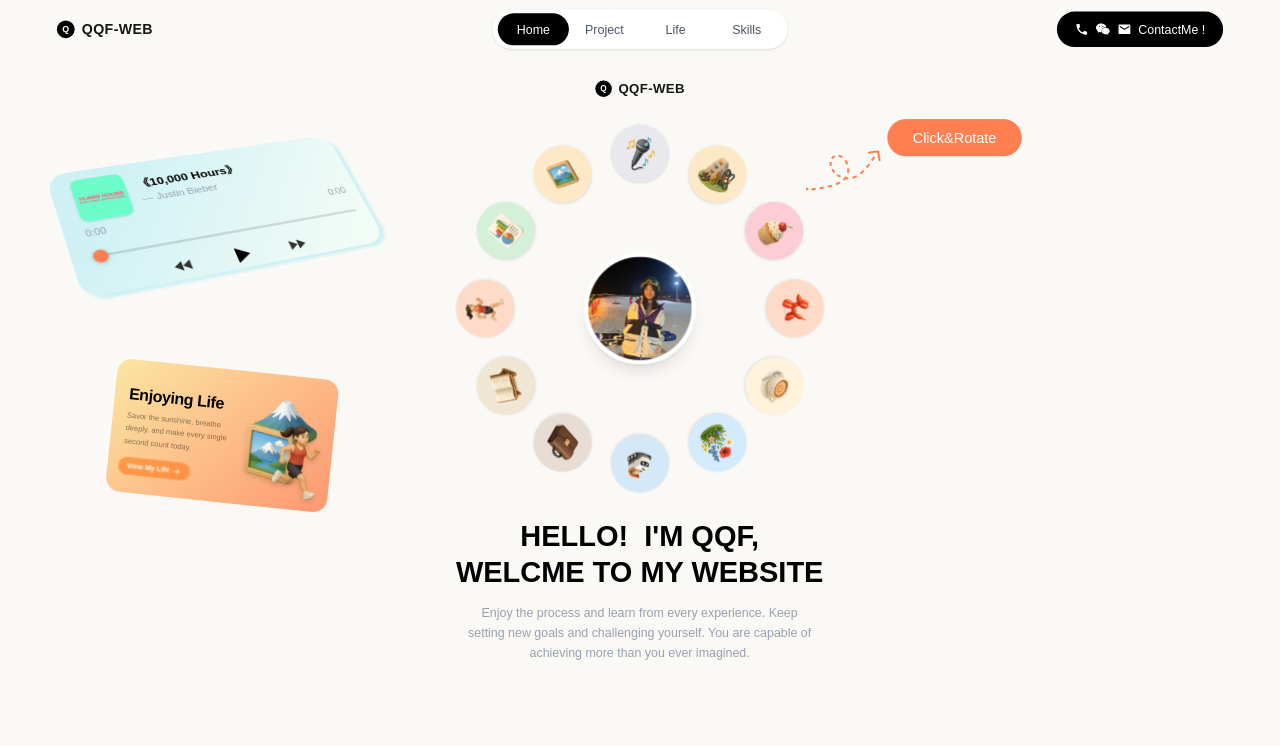
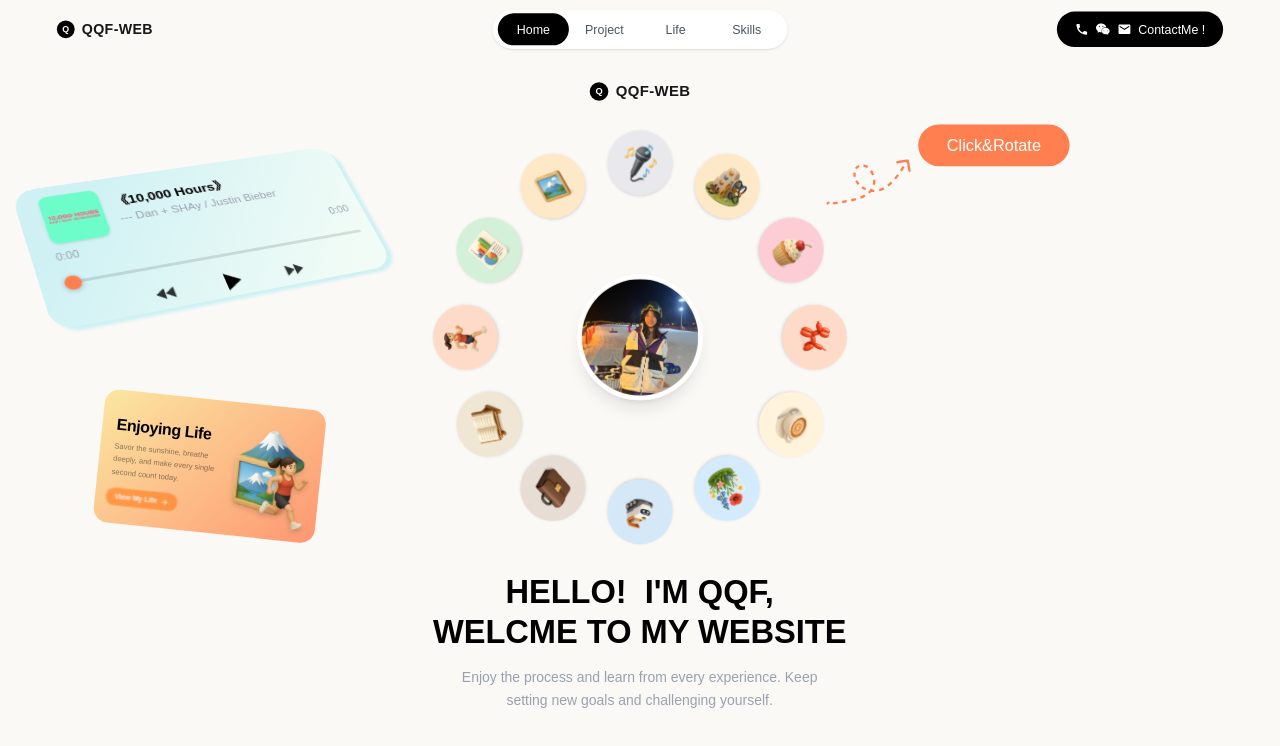
Before and after one commit to QQF-gitbash/qqf_web, a Next.js app in the folder qqfweb/: page / in a window 1280 px wide. Shown: the top 746 px of the page. Built offline with nearby package versions, Linux system fonts and the light colour scheme.

Commit message:
feat: 修复布局bug

```diff
--- a/qqfweb/app/components/AvatarOrbit.tsx
+++ b/qqfweb/app/components/AvatarOrbit.tsx
@@ -1,6 +1,6 @@
 "use client";
 
-import { useState, useEffect, useRef } from "react";
+import { useState, useRef } from "react";
 import Image from "next/image";
 
 const BASE_SIZE = 378; // 设计基准尺寸(px)
@@ -24,17 +24,8 @@ export default function AvatarOrbit() {
   const [spinning, setSpinning] = useState(false);
   const playState = spinning ? "running" : "paused";
   const wrapperRef = useRef<HTMLDivElement>(null);
-  const [scale, setScale] = useState(1);
-
-  useEffect(() => {
-    const update = () => {
-      const vh45 = window.innerHeight * 0.55;
-      setScale(vh45 / BASE_SIZE);
-    };
-    update();
-    window.addEventListener("resize", update);
-    return () => window.removeEventListener("resize", update);
-  }, []);
+  /* 固定缩放：基于设计高度 900px 计算，外层 auto layout 统一处理响应式 */
+  const scale = (900 * 0.55) / BASE_SIZE; // ≈ 1.31
 
   return (
     <div className="flex flex-col items-center justify-center">
@@ -152,7 +143,7 @@ export default function AvatarOrbit() {
           WELCME TO MY WEBSITE
         </h1>
         <p className="text-[12px] text-gray-400 mt-3 max-w-[340px] mx-auto leading-relaxed">
-          Enjoy the process and learn from every experience. Keep setting new goals and challenging yourself. You are capable of achieving more than you ever imagined.
+          Enjoy the process and learn from every experience. Keep setting new goals and challenging yourself.
         </p>
       </div>
     </div>
--- a/qqfweb/app/components/Navbar.tsx
+++ b/qqfweb/app/components/Navbar.tsx
@@ -68,7 +68,7 @@ export default function Navbar() {
       </div>
 
       {/* 右侧：ContactMe 按钮 */}
-      <button className="group flex items-center gap-2 bg-black text-white px-5 py-2.5 rounded-full text-sm font-medium hover:text-[#F2F2F7] transition-colors cursor-pointer">
+      <button className="group flex items-center gap-2 bg-black text-white px-5 py-2.5 rounded-full text-sm font-medium hover:text-[#F5A623] transition-colors cursor-pointer">
         {/* 电话图标 */}
         <svg
           xmlns="http://www.w3.org/2000/svg"
--- a/qqfweb/app/components/SingerCard.tsx
+++ b/qqfweb/app/components/SingerCard.tsx
@@ -187,7 +187,7 @@ export default function SingerCard() {
             <h3 className="text-[13px] font-bold text-black leading-tight truncate">
               《10,000 Hours》
             </h3>
-            <p className="text-[11px] text-gray-400 mt-0.5">--- Justin Bieber</p>
+            <p className="text-[11px] text-gray-400 mt-0.5">--- Dan + SHAy / Justin Bieber</p>
           </div>
         </div>
 
--- a/qqfweb/app/components/SingerCard3D.tsx
+++ b/qqfweb/app/components/SingerCard3D.tsx
@@ -1,6 +1,6 @@
 "use client";
 
-import { useState, useRef, useEffect } from "react";
+import { useState, useRef } from "react";
 import Tilt from "react-parallax-tilt";
 import SingerCard from "./SingerCard";
 
@@ -16,20 +16,8 @@ const CARD_BASE_HEIGHT = 168;
 export default function SingerCard3D() {
   const [isHovering, setIsHovering] = useState(false);
   const containerRef = useRef<HTMLDivElement>(null);
-  const [scale, setScale] = useState(1);
-
-  /* 用视口高度算 scale（与 AvatarOrbit 同一基准），1.5 倍放大 */
-  useEffect(() => {
-    const update = () => {
-      // 目标卡片高度 = 视口高度的 30% × 1.5 × 0.6 × 0.9
-      const targetH = window.innerHeight * 0.30 * 1.5 * 0.6 * 0.9;
-      const s = Math.min(Math.max(targetH / CARD_BASE_HEIGHT, 0.43), 3.0);
-      setScale(s);
-    };
-    update();
-    window.addEventListener("resize", update);
-    return () => window.removeEventListener("resize", update);
-  }, []);
+  /* 固定缩放：基于设计高度 900px 计算，外层 auto layout 统一处理响应式 */
+  const scale = Math.min(Math.max((900 * 0.30 * 1.5 * 0.6 * 0.9) / CARD_BASE_HEIGHT, 0.43), 3.0); // ≈ 1.30
 
   /* 视觉占位尺寸（补偿 transform:scale 不影响布局流的问题） */
   const visualW = CARD_BASE_WIDTH * scale;
--- a/qqfweb/app/layout.tsx
+++ b/qqfweb/app/layout.tsx
@@ -30,7 +30,8 @@ export default function RootLayout({
     >
       <body className="min-h-full flex flex-col">
         <Navbar />
-        <main className="flex-1">
+        {/* gap = 35 * (vw / 1440)，上限 35px */}
+        <main className="flex-1" style={{ paddingTop: "min(1.6vw, 35px)" }}>
           {children}
         </main>
       </body>
```
